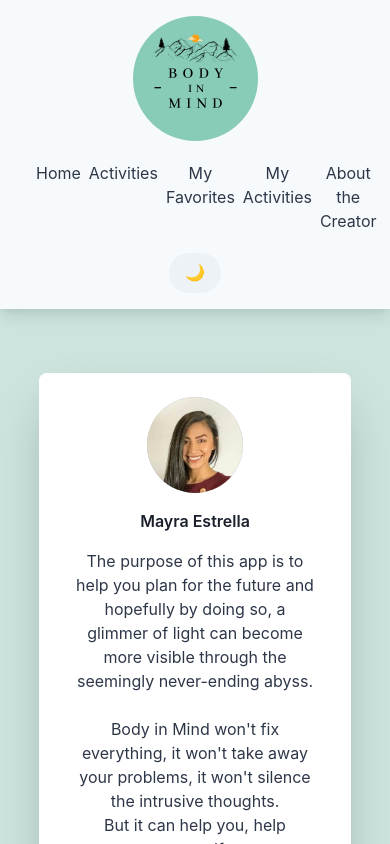
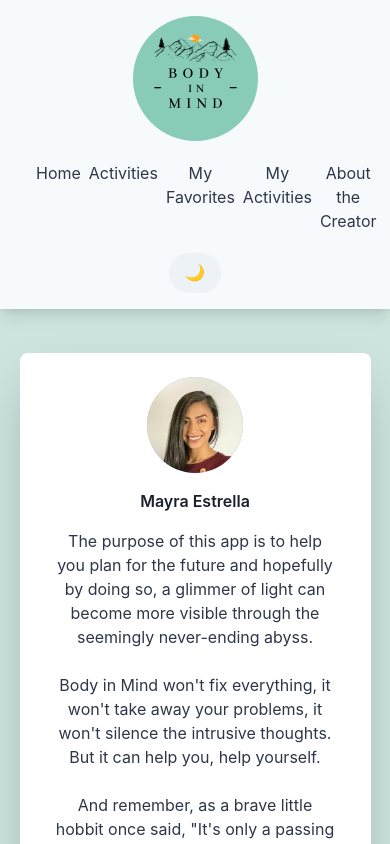
Before and after one commit to mayra84/body-in-mind, a React (Create React App) app: page /aboutcreator in a window 390 px wide. Shown: the top 844 px of the page. Built offline with nearby package versions, Linux system fonts and the light colour scheme.

Commit message:
made creator page responsive

```diff
--- a/src/components/CreaterProfile.js
+++ b/src/components/CreaterProfile.js
@@ -47,9 +47,9 @@ export default function CreatorProfile() {
     return (
         <Center py={6}>
             <Box
-marginTop={'10'}
-                maxW={'80%'}
-                w={'full'}
+// marginTop={'10'}
+w={'800px'} maxW={'100%'}
+m={'5%'}
                 bg={useColorModeValue('white', 'gray.900')}
                 boxShadow={'2xl'}
                 rounded={'lg'}
```
